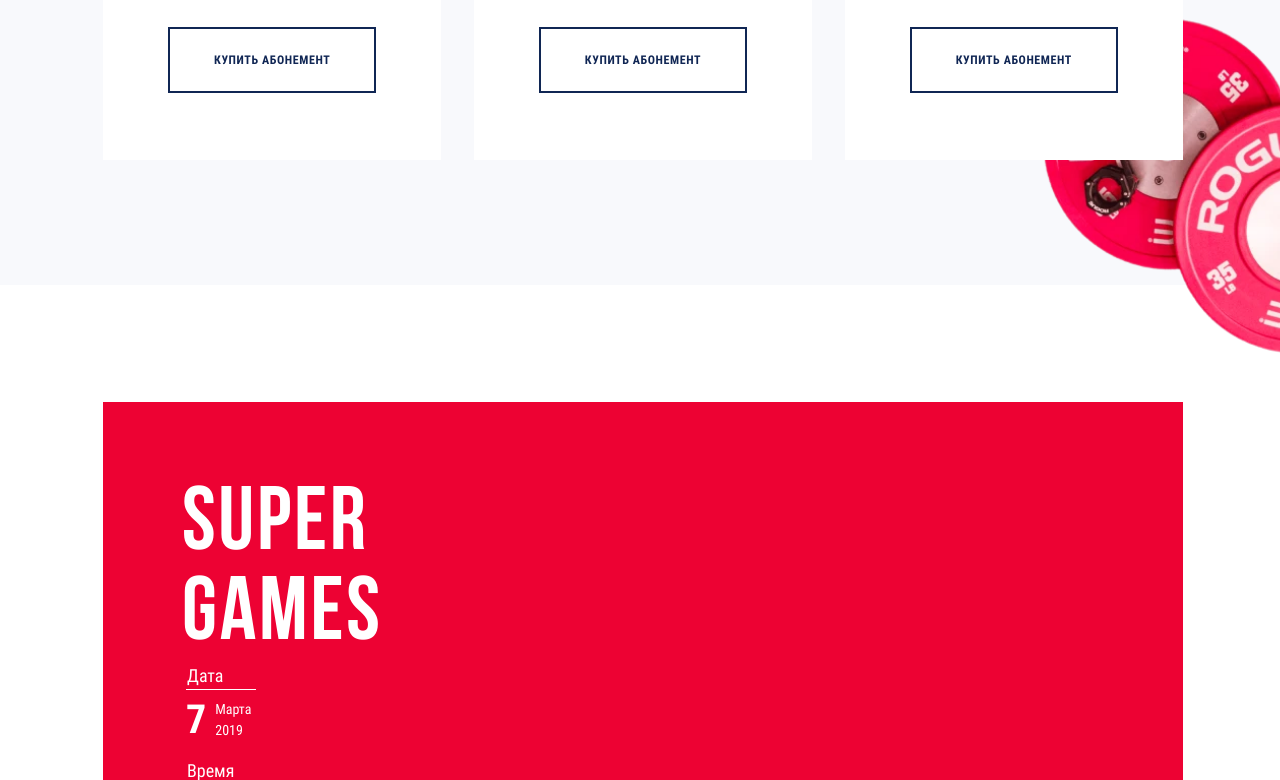
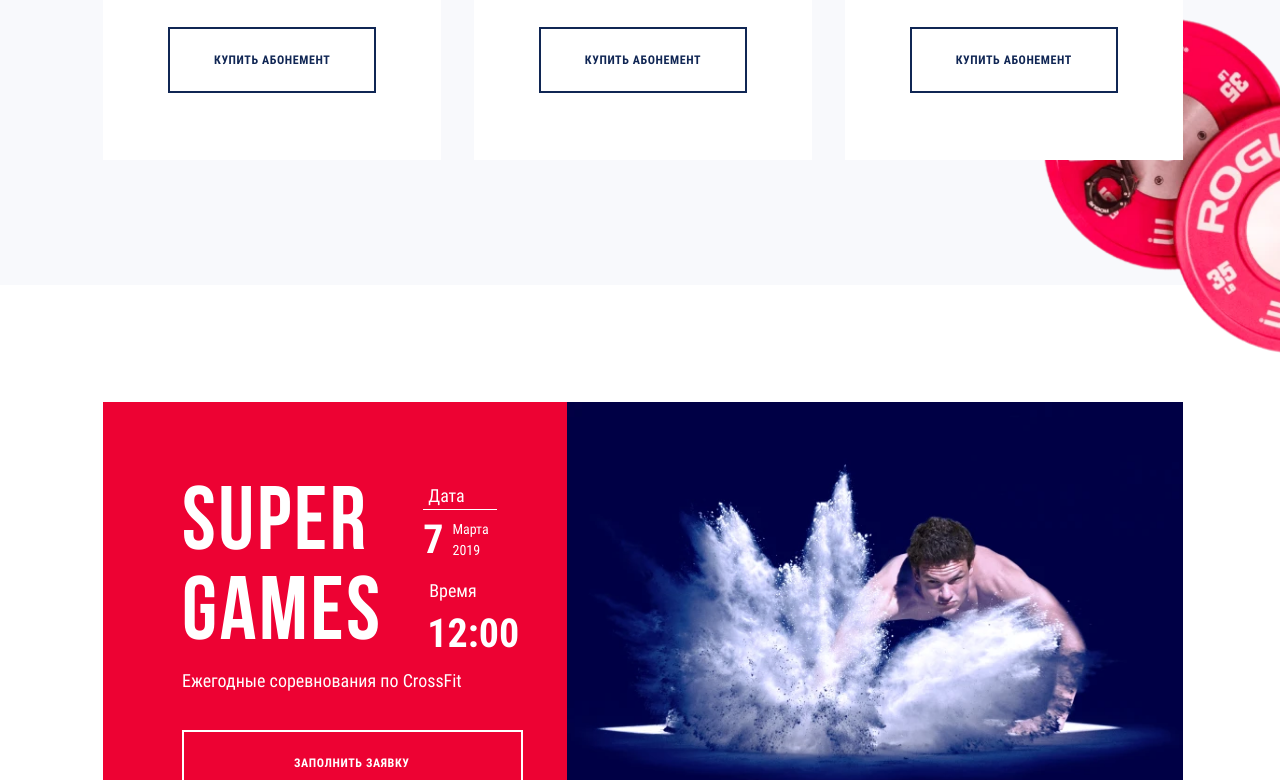
Before and after one commit to Kungfu-Chsia/FitnessCentre, a website built with webpack: page source/index.html in a window 1280 px wide. Shown: the part 2020-2800 px from the top of the page. Built offline with nearby package versions, Linux system fonts and the light colour scheme; files whose address does not match are found by name.

Commit message:
промо резина

```diff
--- a/source/sass/blocks/games.scss
+++ b/source/sass/blocks/games.scss
@@ -6,7 +6,13 @@
   justify-content: space-between;
 
   @media (max-width: $desktop-width) {
+    margin: auto;
     margin-top: 70px;
+    width: 678px;
+  }
+
+  @media (max-width: $tablet-width) {
+    width: 100%;
   }
 }
 
@@ -16,35 +22,48 @@
   line-height: 90px;
   letter-spacing: 0.03em;
   color: $color-default-white;
-  max-width: 244px;
+  width: 69%;
   margin: 0;
+
+  @media (max-width: 1352px) {
+    width: 65%;
+  }
 
   @media (max-width: $desktop-width) {
     font-size: 52px;
     line-height: 52px;
-    max-width: 135px;
+    width: 61%;
   }
 
-  @media (max-width: $tablet-width) {
-    max-width: 123px;
-  }
+  // @media (max-width: $tablet-width) {
+  //   width: 52%;
+  // }
 }
 
 .games__point-wrap {
   display: flex;
   flex-wrap: wrap;
   width: 43%;
-  padding: 80px 79px;
+  padding: 80px 6.6% 7% 79px;
   margin: 0;
 
+  @media (max-width: 1358px) {
+    padding: 80px 4.6% 7% 79px;
+  }
+
+  @media (max-width: 1308px) {
+    padding: 80px 2.6% 7% 79px;
+  }
+
   @media (max-width: $desktop-width) {
-    padding: 48px 45px;
+    padding: 48px 6.6% 7.5% 46px;
     width: 292px;
+    margin-left: auto;
   }
 
   @media (max-width: $tablet-width) {
     padding: 49px 45px 50px;
-    width: 290px;
+    width: 100%;
   }
 }
 
@@ -52,6 +71,10 @@
   @media (max-width: $desktop-width) {
     margin-left: 5px;
     margin-right: -8px;
+  }
+
+  @media (max-width: $tablet-width) {
+    width: 30%;
   }
 }
 
@@ -83,7 +106,7 @@
   color: $color-default-white;
   align-items: center;
   position: relative;
-  margin-left: 5px;
+  margin-left: 14px;
 
   @media (max-width: $desktop-width) {
     font-size: 12px;
@@ -99,7 +122,7 @@
   display: flex;
   border-top: 1px solid $color-default-white;
   width: 70%;
-  margin-left: 4px;
+  margin-left: 9px;
 
   @media (max-width: $desktop-width) {
     font-size: 24px;
@@ -128,7 +151,7 @@
   font-size: 18px;
   line-height: 27px;
   color: $color-default-white;
-  margin-left: 5px;
+  margin-left: 15px;
 
   @media (max-width: $desktop-width) {
     font-size: 12px;
@@ -141,7 +164,7 @@
   font-weight: 700;
   font-size: 40px;
   line-height: 60px;
-  margin-left: 5px;
+  margin-left: 13px;
 
   @media (max-width: $desktop-width) {
     font-size: 24px;
@@ -158,9 +181,9 @@
   letter-spacing: 0.05em;
   text-transform: uppercase;
   color: $color-default-white;
-  padding: 26px 110px 21px 111px;
+  padding: 24px 111px 18px 110px;
   border: 2px solid $color-default-white;
-  margin-top: 39px;
+  margin-top: 34px;
 
   @media (max-width: $desktop-width) {
     font-size: 10px;
@@ -171,10 +194,13 @@
 
   @media (max-width: $tablet-width) {
     width: 100%;
+    text-align: center;
   }
 }
 
 .games__img {
+  width: 57%;
+
   @media (max-width: $desktop-width) {
     width: 386px;
   }
--- a/source/sass/global/container.scss
+++ b/source/sass/global/container.scss
@@ -1,6 +1,7 @@
 .container {
   width: 100%;
   min-width: 1160px;
+  max-width: 1366px;
   margin: 0 auto;
   padding: 0 103px;
 
--- a/source/sass/global/reboot.scss
+++ b/source/sass/global/reboot.scss
@@ -59,7 +59,7 @@ a {
 img,
 video {
   display: block;
-  max-width: 100%;
+  width: 100%;
   height: auto;
   object-fit: cover;
 }
```
Also changed, not shown: build/css/style.css, 1 other file.
